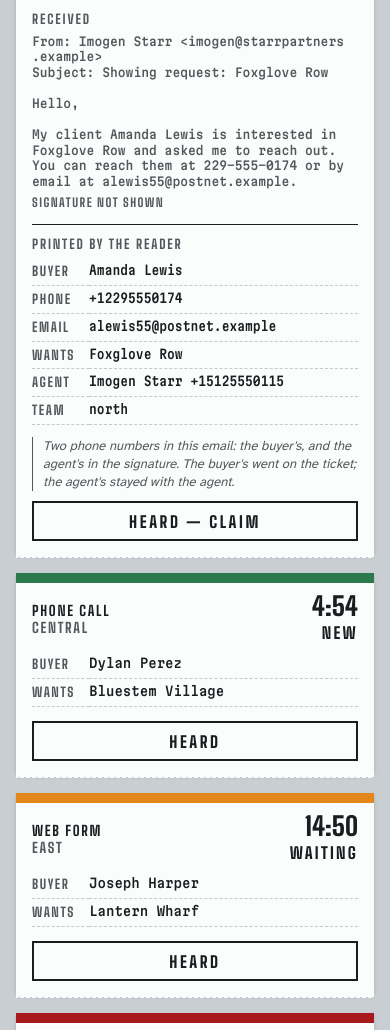
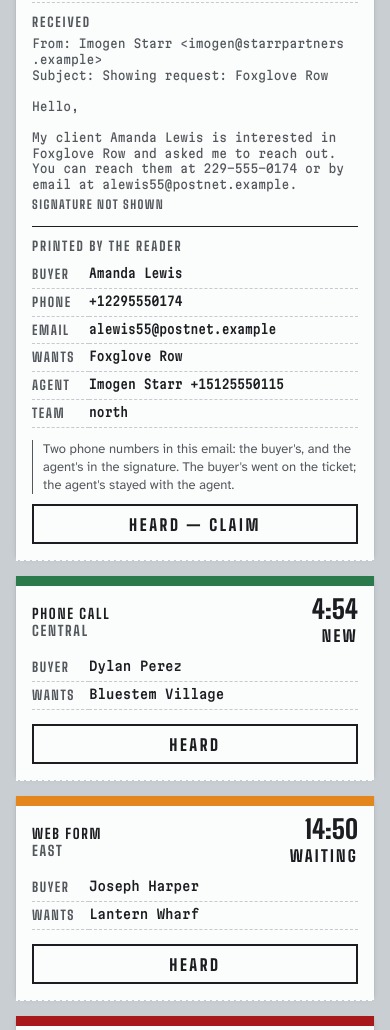
Before and after one commit to crisnc100/firstcall, a website built with Vite: page web/index.html in a window 390 px wide. Shown: the part 434-1464 px from the top of the page. Built offline with nearby package versions, Linux system fonts and the light colour scheme.

Commit message:
Front page: prose is the default face, real fonts only, claiming never moves a ticket
- body is set in Atkinson Hyperlegible Next; Big Shoulders is opted into per class (h1-h3,
  the wordmark, nav, labels, keys, timers) and Martian Mono per print surface, so new
  prose cannot come out condensed. DESIGN.md's Three Speakers Rule says so.
- Margin notes are upright: Atkinson is self-hosted upright only, and the browser's
  slanted fake italic is gone.
- rail-tokens.css also declares Atkinson's latin-ext file, so accented names stay in the
  face, and index.html preloads Atkinson like the other two fonts.
- The Heard key and the Claimed stamp share one box (10px above, nothing below, line
  height 1.2): both measure 40px, so a claim no longer grows the ticket.
- One --gutter token sets the page's side padding and the rail's negative margin; the
  dead phone-width border-left: 0 on .note-pair is removed.

```diff
--- a/web/index.html
+++ b/web/index.html
@@ -10,6 +10,7 @@
     />
     <link rel="preload" href="/fonts/big-shoulders-latin.woff2" as="font" type="font/woff2" crossorigin />
     <link rel="preload" href="/fonts/martian-mono-latin.woff2" as="font" type="font/woff2" crossorigin />
+    <link rel="preload" href="/fonts/atkinson-next-latin.woff2" as="font" type="font/woff2" crossorigin />
     <title>Firstcall</title>
   </head>
   <body>
--- a/web/src/front/front.css
+++ b/web/src/front/front.css
@@ -9,15 +9,20 @@ html {
   scroll-padding-top: 24px;
 }
 
+/* Prose is the default; the condensed label face is opted into per class below, so new
+   text never renders condensed by accident. */
+:root {
+  --gutter: clamp(16px, 3.9vw, 56px);
+}
 body {
   margin: 0;
   color: var(--ink);
   background: var(--steel);
-  font-family: var(--face-label);
+  font-family: var(--face-text);
   font-optical-sizing: auto;
-  font-size: 1.25rem;
-  font-weight: 500;
-  line-height: 1.4;
+  font-size: 1.0625rem;
+  font-weight: 400;
+  line-height: 1.5;
   text-rendering: optimizeLegibility;
 }
 
@@ -67,7 +72,7 @@ a:hover {
 .top,
 main > section,
 .foot {
-  padding-inline: clamp(16px, 3.9vw, 56px);
+  padding-inline: var(--gutter);
 }
 
 .top {
@@ -104,6 +109,13 @@ main > section,
 
 h1,
 h2,
+h3,
+.mark,
+.top nav a {
+  font-family: var(--face-label);
+}
+h1,
+h2,
 h3 {
   margin: 0;
   font-weight: 800;
@@ -118,17 +130,6 @@ h1 {
   font-size: clamp(3.25rem, 6.2vw, 5.5rem);
   letter-spacing: -0.005em;
   text-transform: uppercase;
-}
-.lede,
-.notes-text p,
-.claims li,
-.proof-text p,
-.foot,
-.under,
-.t-aside {
-  font-family: var(--face-text);
-  font-stretch: normal;
-  font-weight: 400;
 }
 .lede {
   max-width: 70ch;
@@ -147,7 +148,7 @@ h1 {
   position: relative;
   z-index: 1;
   height: 22px;
-  margin-inline: calc(-1 * clamp(16px, 3.9vw, 56px));
+  margin-inline: calc(-1 * var(--gutter));
   background: var(--steel-dark);
   border-top: 2px solid var(--steel-edge);
   border-bottom: 5px solid var(--steel-edge);
@@ -346,17 +347,25 @@ h1 {
 
 /* A margin note in a person's text face, not the printer's: it explains the ticket. */
 .t-aside {
+  font-family: var(--face-text);
+  font-stretch: normal;
+  font-weight: 400;
   margin: 8px 0 0;
   padding-left: 10px;
   border-left: 1px solid var(--paper-ink-soft);
   color: var(--paper-ink-soft);
   font-size: 0.8125rem;
-  font-style: italic;
   line-height: 1.4;
 }
 
+/* The key and the stamp that replaces it share one box, so claiming never moves the
+   ticket. */
+.heard,
+.claimed {
+  margin-block: 10px 0;
+  line-height: 1.2;
+}
 .heard {
-  margin-top: 10px;
   padding: 9px 12px 8px;
   border: 2px solid var(--ink);
   border-radius: 0;
@@ -378,7 +387,6 @@ h1 {
 }
 
 .claimed {
-  margin-top: 14px;
   padding: 9px 12px 8px;
   border: 2px solid var(--ink);
   background: var(--ink);
@@ -640,7 +648,6 @@ h3 {
   .note-pair {
     grid-template-columns: minmax(0, 1fr);
     gap: 20px;
-    border-left: 0;
   }
   .slip.typed {
     margin-right: 0;
--- a/web/src/styles/rail-tokens.css
+++ b/web/src/styles/rail-tokens.css
@@ -25,6 +25,15 @@
   src: url("/fonts/atkinson-next-latin.woff2") format("woff2");
   unicode-range: U+0000-00FF, U+0131, U+0152-0153, U+02BB-02BC, U+02C6, U+02DA, U+02DC, U+0304,
     U+0308, U+0329, U+2000-206F, U+20AC, U+2122, U+2191, U+2193, U+2212, U+2215, U+FEFF, U+FFFD;
+}
+@font-face {
+  font-family: "Atkinson Hyperlegible Next";
+  font-style: normal;
+  font-weight: 200 800;
+  font-display: swap;
+  src: url("/fonts/atkinson-next-latin-ext.woff2") format("woff2");
+  unicode-range: U+0100-02BA, U+02BD-02C5, U+02C7-02CC, U+02CE-02D7, U+02DD-02FF, U+1D00-1DBF,
+    U+1E00-1E9F, U+1EF2-1EFF, U+2020, U+20A0-20AB, U+20AD-20C4, U+2113, U+2C60-2C7F, U+A720-A7FF;
 }
 @font-face {
   font-family: "Martian Mono";
```
Also changed, not shown: DESIGN.md (+1 -1 lines).
